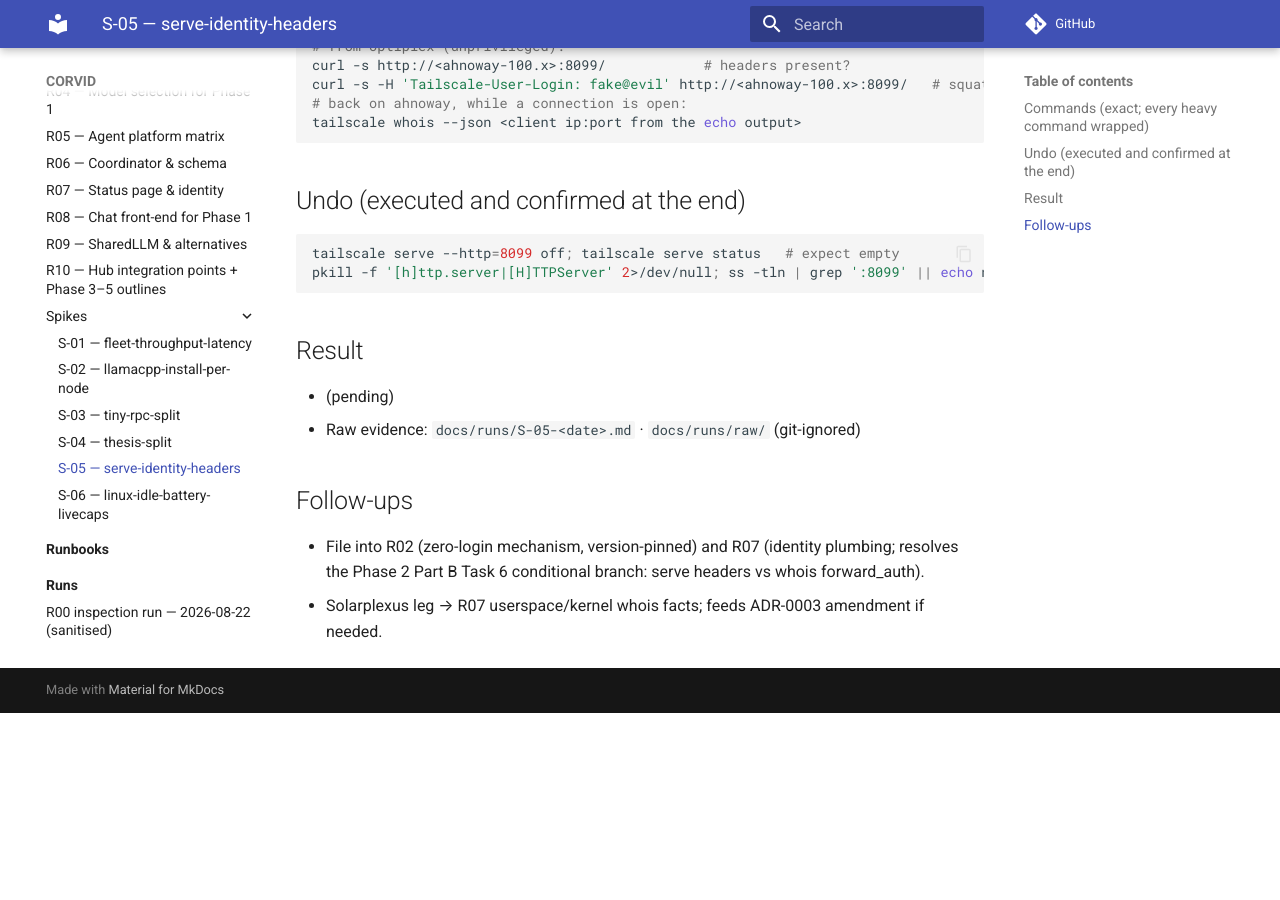
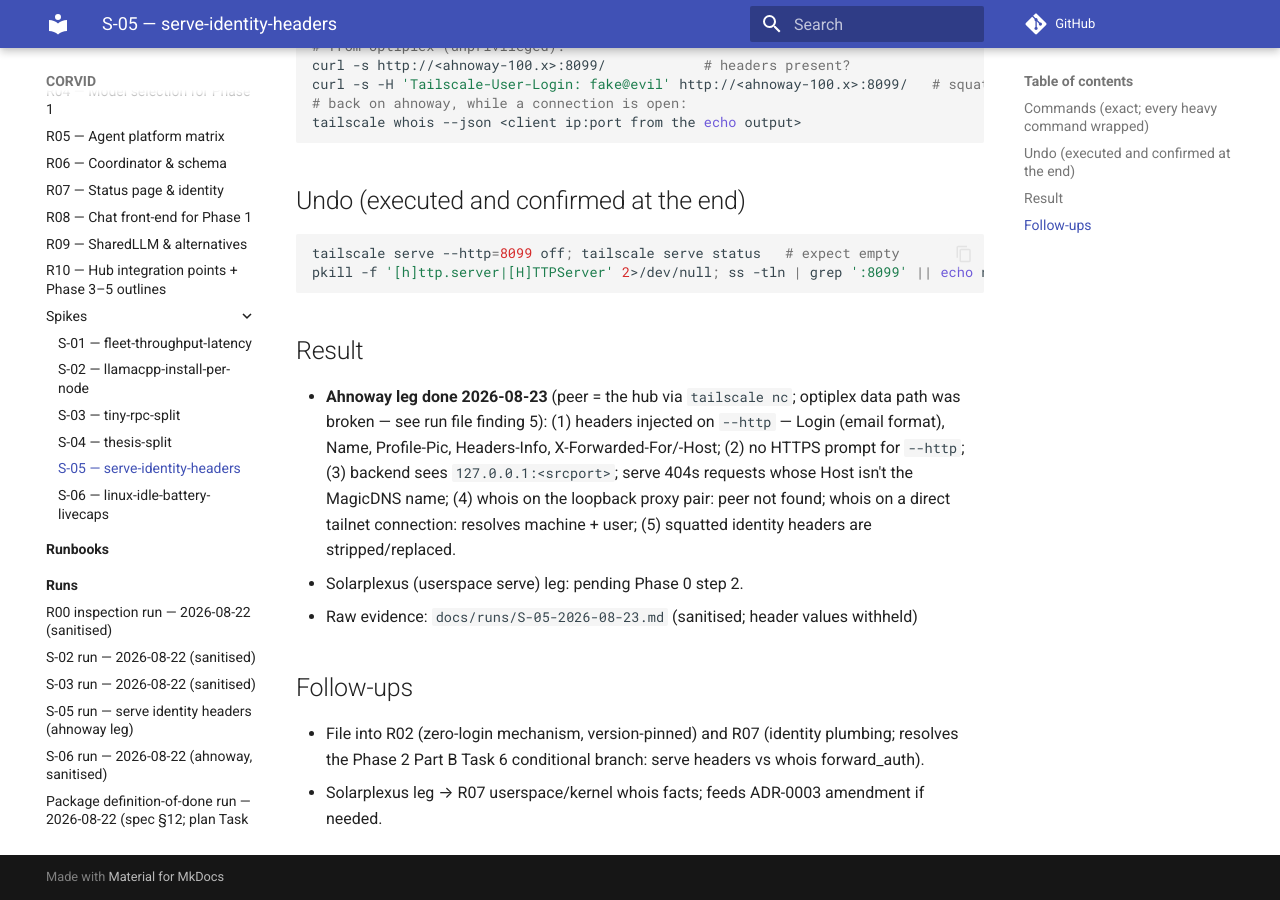
Before and after one commit to thecommrade/corvid, an MkDocs documentation site: the page built from docs/research/spikes/S-05-serve-identity-headers.md, in a window 1280 px wide and 900 px high, scrolled down 1038 px. Built offline with MkDocs 1.6.1 and Material for MkDocs 9.7.7, drawn with Linux system fonts in a browser that asks for light colours; comment, search, counter and statistics services are not loaded; before the commit the page ends 1751 px from its top, so only the background shows below that.

Commit message:
docs(research): S-05 ahnoway leg done — serve --http identity headers confirmed, whois direct yes / serve-loopback no; optiplex path finding filed
Co-Authored-By: Claude Fable 5 <noreply@anthropic.com>
Claude-Session: https://claude.ai/code/session_01PLUYxUT5TiQ4AMJ7T7Nkrj

```diff
--- a/docs/research/spikes/S-05-serve-identity-headers.md
+++ b/docs/research/spikes/S-05-serve-identity-headers.md
@@ -50,8 +50,14 @@ pkill -f '[h]ttp.server|[H]TTPServer' 2>/dev/null; ss -tln | grep ':8099' || ech
 
 ## Result
 
-- (pending)
-- Raw evidence: `docs/runs/S-05-<date>.md` · `docs/runs/raw/` (git-ignored)
+- **Ahnoway leg done 2026-08-23** (peer = the hub via `tailscale nc`; optiplex data path was
+  broken — see run file finding 5): (1) headers injected on `--http` — Login (email format),
+  Name, Profile-Pic, Headers-Info, X-Forwarded-For/-Host; (2) no HTTPS prompt for `--http`;
+  (3) backend sees `127.0.0.1:<srcport>`; serve 404s requests whose Host isn't the MagicDNS
+  name; (4) whois on the loopback proxy pair: peer not found; whois on a direct tailnet
+  connection: resolves machine + user; (5) squatted identity headers are stripped/replaced.
+- Solarplexus (userspace serve) leg: pending Phase 0 step 2.
+- Raw evidence: `docs/runs/S-05-2026-08-23.md` (sanitised; header values withheld)
 
 ## Follow-ups
 
--- /dev/null
+++ b/docs/runs/S-05-2026-08-23.md
@@ -0,0 +1,50 @@
+# S-05 run — serve identity headers (ahnoway leg)
+
+- **Date:** 2026-08-23 · **Executor:** main-session · **Card:** `docs/research/spikes/S-05-serve-identity-headers.md`
+- **Node:** ahnoway (kernel mode, tailscale 1.102.3). Peer requests from the hub (`tailscale nc`)
+  because the optiplex→ahnoway data path is broken (finding 5 below). Solarplexus userspace-serve
+  leg still pending (card).
+- **Setup:** operator mode set by founder (`tailscale set --operator=<user>`); echo server
+  (Python, loopback `127.0.0.1:8099`) behind `tailscale serve --bg --http=8099
+  http://127.0.0.1:8099`. Undo executed and verified (no serve config, no listeners).
+
+## Results (all runtime-verified today)
+
+1. **Identity headers on plain-HTTP serve: YES.** `tailscale serve --http=<port>` injects
+   `Tailscale-User-Login` (format: the member's Google-account **email**),
+   `Tailscale-User-Name` (display name), `Tailscale-User-Profile-Pic`, and
+   `Tailscale-Headers-Info`, plus `X-Forwarded-For: <peer 100.x>` and `X-Forwarded-Host`.
+   The HTTPS-certificates prompt did **not** fire for `--http` (R07-F23 confirmed; no CT-log
+   exposure). Resolves R00-D11's `--http` UNVERIFIED.
+2. **Anti-spoof: YES.** A client-sent `Tailscale-User-Login: fake@…` header was deleted and
+   replaced with the genuine login.
+3. **Host matching:** serve keys its mounts to `<node>.<tailnet>.ts.net:<port>` (and short
+   name). A request by bare IP without a matching `Host:` header gets serve's own
+   `404 page not found`. Member-facing URLs must use MagicDNS names.
+4. **whois:** on the serve-proxied loopback connection (`127.0.0.1:<srcport>`, kernel mode) —
+   **peer not found**; behind serve, identity must come from the headers. On a **direct**
+   tailnet connection (plain socket bound to the node's 100.x, peer dialed in) —
+   `tailscale whois <100.x>:<port>` **resolves** machine + user while connected. So: serve
+   headers for serve-fronted apps; whois-on-source for the Caddy `forward_auth` pattern
+   (R07 rec 3's default) on kernel-mode nodes. Note: the served port's inbound tailnet
+   connection terminates inside tailscaled (kernel `LISTEN` socket exists on the 100.x, but
+   no kernel `ESTABLISHED` conn appears for tailnet clients).
+5. **Environment findings along the way (for Phase 0 / S-01):**
+   - firewalld gotcha on ahnoway: `--reload` wiped the *runtime* zone binding of `tailscale0`
+     mid-sequence; fix (founder): `--permanent --zone=trusted --add-interface=tailscale0`
+     + reload → zone `trusted` (the mesh is the boundary, CLAUDE.md §3.2). Two stray port
+     entries (50052, 5201) remain in the previously-bound zone — harmless; remove at leisure.
+   - **optiplex→ahnoway tailnet data path BROKEN** while ahnoway→optiplex is direct-LAN 5 ms:
+     optiplex sees ahnoway only `via DERP(iad) ~256 ms` ("direct connection not established")
+     and TCP times out on every port; hub→ahnoway works. optiplex's Proton policy rules
+     (`not fwmark 0xca6c lookup 51820` at prio 5209, table 51820 = `default dev protonvpn`)
+     sit **above** Tailscale's rules (5210/5270) and capture tailscaled's egress. Ahnoway
+     itself is clean (Tailscale rules only). Full diagnosis belongs to Phase 0 (all-pairs
+     exit criterion currently fails in this direction); optiplex `wg show` + ACL paste pending.
+   - Hub (solarplexus) tables recorded for Phase 0 step 2: Proton rules at 32764/65 (so
+     Tailscale's 52xx rules will take priority once kernel mode is enabled), LAN bypass rule
+     present, **no** 100.64.0.0/10 bypass today.
+6. **Tagging observation:** identity headers and whois resolved a *user* for the hub's node —
+   solarplexus is currently untagged (ADR-0002's `tag:hub` not yet applied; Phase 0 item).
+
+Raw transcripts: session only (headers contain personal values; formats recorded above).
```
Also changed, not shown: docs/research/R02-tailscale-membership-acls-dns-identity.md (+1 -1 lines), docs/research/R07-status-page-and-identity.md (+1 -1 lines).
